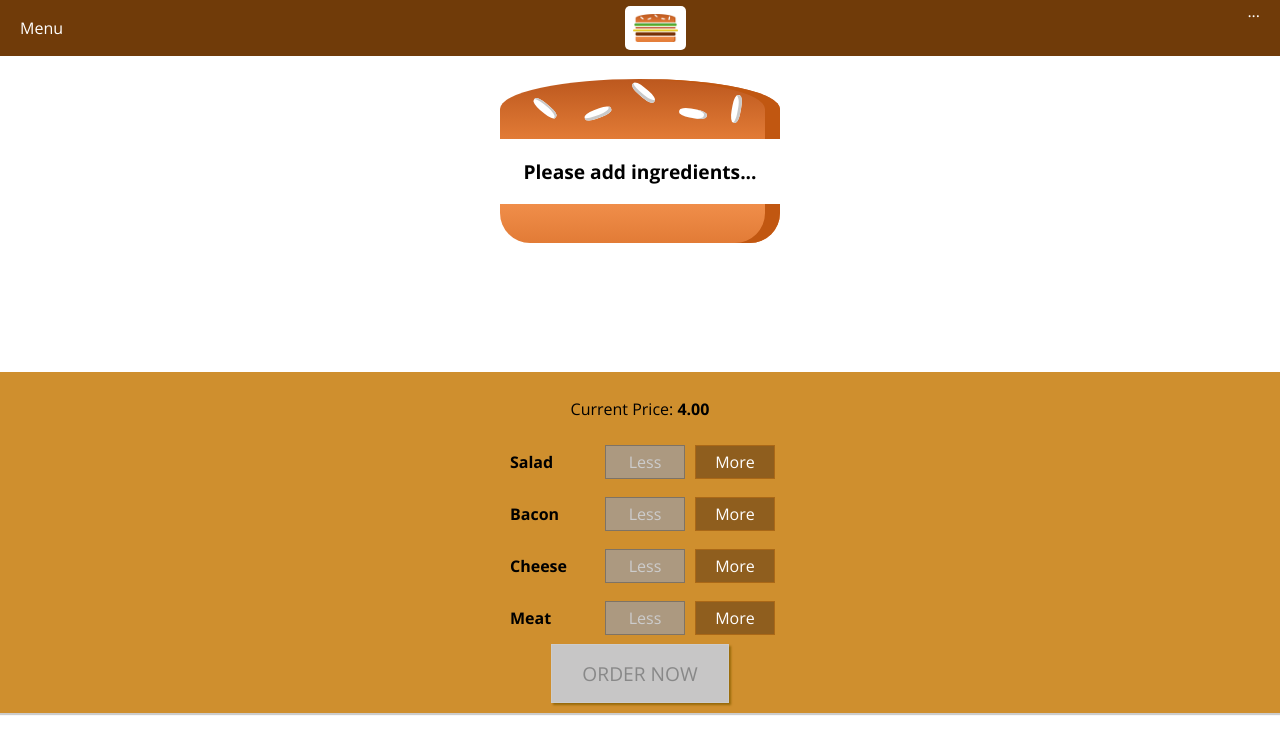
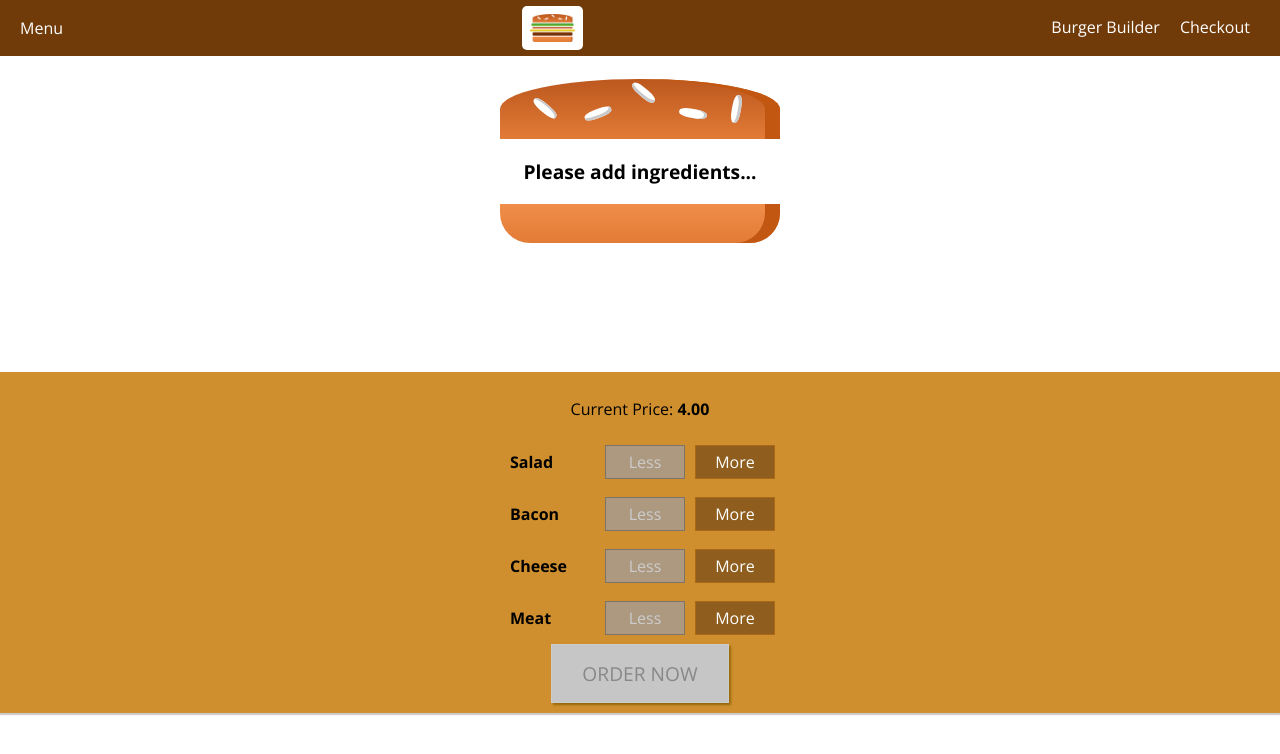
Before and after one commit to hbudiman45/react-burger, a React (Create React App) app: page / in a window 1280 px wide. Shown: the top 754 px of the page. Built offline with nearby package versions, Linux system fonts and the light colour scheme.

Commit message:
add nav item component

```diff
--- /dev/null
+++ b/src/components/Navigation/NavitagionItems/NavigationItems.css
@@ -0,0 +1,34 @@
+.NavigationItems {
+  margin: 0;
+  padding: 0;
+  list-style: none;
+  display: flex;
+  align-items: center;
+  height: 100%;
+}
+
+.NavigationItem {
+  margin: 0;
+  box-sizing: border-box;
+  display: flex;
+  height: 100%;
+  align-items: center;
+}
+
+.NavigationItem a {
+  color: white;
+  text-decoration: none;
+  height: 100%;
+  padding: 16px 10px;
+  border-bottom: 4px solid transparent;
+  box-sizing: border-box;
+  display: block;
+}
+
+.NavigationItem a:hover,
+.NavigationItem a:active,
+.NavigationItem a.active {
+  background-color: #8f5c2c;
+  border-bottom: 4px solid #40a4c8;
+  color: white;
+}
--- /dev/null
+++ b/src/components/Navigation/NavitagionItems/NavigationItems.js
@@ -0,0 +1,14 @@
+import React from "react";
+import "./NavigationItems.css";
+const NavigationItems = () => {
+  return (
+    <ul className="NavigationItems">
+      <li className="NavigationItem">
+        <a href="/">Burger Builder</a>
+        <a href="/">Checkout</a>
+      </li>
+    </ul>
+  );
+};
+
+export default NavigationItems;
--- /dev/null
+++ b/src/components/Navigation/NavitagionItems/index.js
@@ -0,0 +1 @@
+export { default } from "./NavigationItems.js";
--- a/src/components/Navigation/Toolbar/Toolbar.js
+++ b/src/components/Navigation/Toolbar/Toolbar.js
@@ -1,6 +1,7 @@
 import React from "react";
 import "./Toolbar.css";
 import Logo from "../../Logo";
+import NavigationItems from "../NavitagionItems";
 
 const Toolbar = () => {
   return (
@@ -8,7 +9,9 @@
       <div>Menu</div>
       {/* <div>Logo</div> */}
       <Logo />
-      <nav>...</nav>
+      <nav>
+        <NavigationItems />
+      </nav>
     </header>
   );
 };
```
